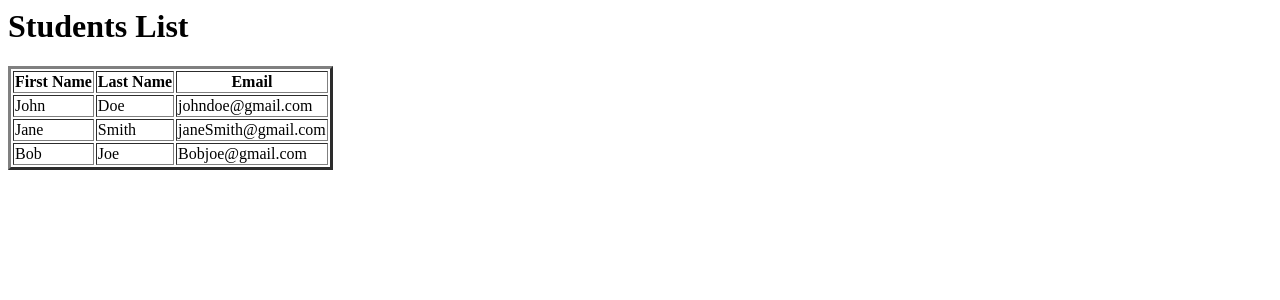
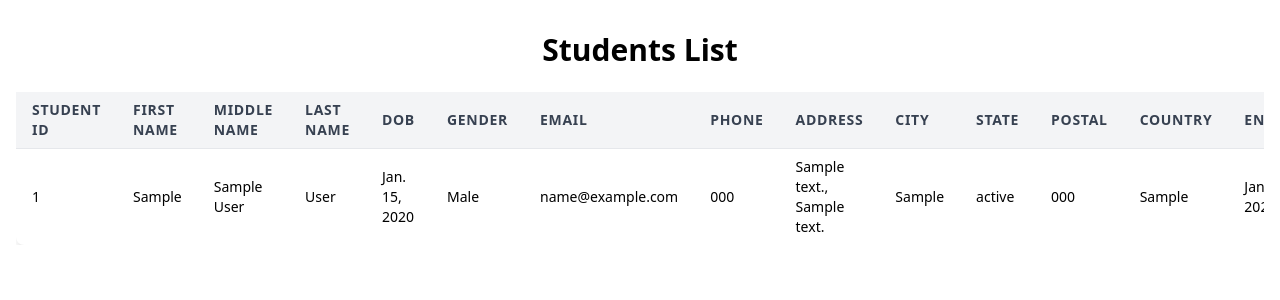
Before and after one commit to AlvinMusonye/django-lms, a Django app: page /students/ in a window 1280 px wide. Shown: the top 300 px of the page. Run offline with Django 5.2, Linux system fonts and the light colour scheme; tables that the repository leaves empty hold one stand-in row (values such as "Sample post"); grey boxes marked "Sample" are stand-in pictures; some libraries are stand-ins or nearby versions.

Commit message:
feat: add students

```diff
--- a/lms/settings.py
+++ b/lms/settings.py
@@ -83,7 +83,7 @@ WSGI_APPLICATION = 'lms.wsgi.application'
 DATABASES = {
     'default': {
         'ENGINE': 'django.db.backends.postgresql',
-        'NAME' : 'postgres',
+        'NAME' : 'lms',
         'USER' : 'postgres',
         'PASSWORD' : "Musonye123",
         'HOST' : 'localhost',
--- a/students/templates/base.html
+++ b/students/templates/base.html
@@ -5,8 +5,11 @@
     <meta name="viewport" content="width=device-width, initial-scale=1.0">
     <title>Document</title>
     <title>{% block title %} Students Data{% endblock %}</title>
+    <script src="https://cdn.tailwindcss.com"></script>
 </head>
 <body>
+ {% block content%}
 
+ {% endblock %}
 </body>
 </html>
--- a/students/templates/students_list.html
+++ b/students/templates/students_list.html
@@ -1,22 +1,76 @@
-<h1>Students List</h1>
-
-<table border="3">
- <thead>
+{% extends "base.html" %}
+{% block content %}
+<div class="container mx-auto px-4 py-8">
+    <h1 class="text-3xl font-bold mb-6 text-center">Students List</h1>
+    <div class="overflow-x-auto">
+        <table class="min-w-full divide-y divide-gray-200 shadow-lg rounded-lg bg-white">
+            <thead class="bg-gray-100 text-gray-700 text-sm uppercase tracking-wider">
                 <tr>
- <th>First Name</th>
- <th>Last Name</th>
- <th>Email</th>
+                    <th class="px-4 py-2 text-left">Student ID</th>
+                    <th class="px-4 py-2 text-left">First Name</th>
+                    <th class="px-4 py-2 text-left">Middle Name</th>
+                    <th class="px-4 py-2 text-left">Last Name</th>
+                    <th class="px-4 py-2 text-left">DOB</th>
+                    <th class="px-4 py-2 text-left">Gender</th>
+                    <th class="px-4 py-2 text-left">Email</th>
+                    <th class="px-4 py-2 text-left">Phone</th>
+                    <th class="px-4 py-2 text-left">Address</th>
+                    <th class="px-4 py-2 text-left">City</th>
+                    <th class="px-4 py-2 text-left">State</th>
+                    <th class="px-4 py-2 text-left">Postal</th>
+                    <th class="px-4 py-2 text-left">Country</th>
+                    <th class="px-4 py-2 text-left">Enrolled</th>
+                    <th class="px-4 py-2 text-left">Graduated</th>
+                    <th class="px-4 py-2 text-left">Major</th>
+                    <th class="px-4 py-2 text-left">GPA</th>
+                    <th class="px-4 py-2 text-left">Status</th>
+                    <th class="px-4 py-2 text-left">Emergency Name</th>
+                    <th class="px-4 py-2 text-left">Relationship</th>
+                    <th class="px-4 py-2 text-left">Emergency Phone</th>
+                    <th class="px-4 py-2 text-left">Image</th>
+                    <th class="px-4 py-2 text-left">Notes</th>
+                    <th class="px-4 py-2 text-left">Created</th>
+                    <th class="px-4 py-2 text-left">Updated</th>
                 </tr>
             </thead>
- <tbody>
+            <tbody class="divide-y divide-gray-100 text-sm">
                 {% for student in students %}
-
- <tr>
- <td>{{ student.first_name }}</td>
- <td>{{ student.last_name }}</td>
- <td>{{ student.email }}</td>
+                <tr class="hover:bg-gray-50">
+                    <td class="px-4 py-2">{{ student.student_id }}</td>
+                    <td class="px-4 py-2">{{ student.first_name }}</td>
+                    <td class="px-4 py-2">{{ student.middle_name }}</td>
+                    <td class="px-4 py-2">{{ student.last_name }}</td>
+                    <td class="px-4 py-2">{{ student.date_of_birth }}</td>
+                    <td class="px-4 py-2">{{ student.get_gender_display }}</td>
+                    <td class="px-4 py-2">{{ student.email }}</td>
+                    <td class="px-4 py-2">{{ student.phone_number }}</td>
+                    <td class="px-4 py-2">{{ student.address_line1 }}{% if student.address_line2 %}, {{ student.address_line2 }}{% endif %}</td>
+                    <td class="px-4 py-2">{{ student.city }}</td>
+                    <td class="px-4 py-2">{{ student.state }}</td>
+                    <td class="px-4 py-2">{{ student.postal_code }}</td>
+                    <td class="px-4 py-2">{{ student.country }}</td>
+                    <td class="px-4 py-2">{{ student.enrollment_date }}</td>
+                    <td class="px-4 py-2">{{ student.graduation_date }}</td>
+                    <td class="px-4 py-2">{{ student.major }}</td>
+                    <td class="px-4 py-2">{{ student.gpa }}</td>
+                    <td class="px-4 py-2">{{ student.get_status_display }}</td>
+                    <td class="px-4 py-2">{{ student.emergency_contact_name }}</td>
+                    <td class="px-4 py-2">{{ student.emergency_contact_relationship }}</td>
+                    <td class="px-4 py-2">{{ student.emergency_contact_phone }}</td>
+                    <td class="px-4 py-2">
+                        {% if student.profile_image %}
+                        <img src="{{ student.profile_image.url }}" alt="Profile" class="h-10 w-10 rounded-full object-cover">
+                        {% else %}
+                        <span class="text-gray-400">No Image</span>
+                        {% endif %}
+                    </td>
+                    <td class="px-4 py-2">{{ student.notes|default:"-" }}</td>
+                    <td class="px-4 py-2">{{ student.created_at }}</td>
+                    <td class="px-4 py-2">{{ student.updated_at }}</td>
                 </tr>
-
                 {% endfor %}
             </tbody>
         </table>
+    </div>
+</div>
+{% endblock %}
--- a/students/urls.py
+++ b/students/urls.py
@@ -5,5 +5,7 @@ urlpatterns = [
      path('students/',students_list, name='students'),
      path('courses/',courses, name='courses'),
      path('app/',app, name='app'),
-     path('blogs/',blogs, name ='blogs')
+     path('blogs/',blogs, name ='blogs'),
+
+
 ]
--- a/students/views.py
+++ b/students/views.py
@@ -1,5 +1,6 @@
 from django.shortcuts import render
 from django.http import HttpResponse
+from .models import Student
 
 def index(request):
 
@@ -14,6 +15,11 @@ def students_list(request):
     ]
     ctx = {'students': students}
     return render(request, 'students_list.html', ctx)
+
+def students_list(request):
+    students = Student.objects.all()
+    ctx = {'students': students}
+    return render(request, 'students_list.html', ctx  )
 
 def courses(request):
     course =[
```
Also changed, not shown: students/migrations/0001_initial.py (added). Lines whose indentation alone changed are shown as unchanged.
